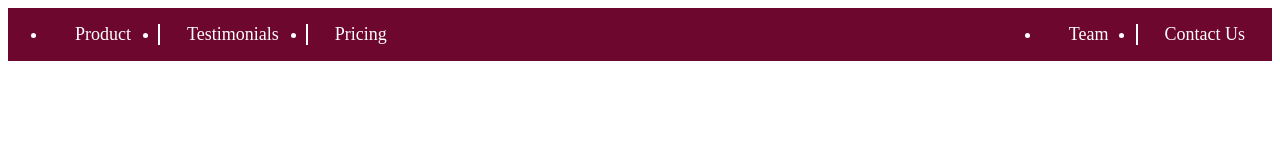
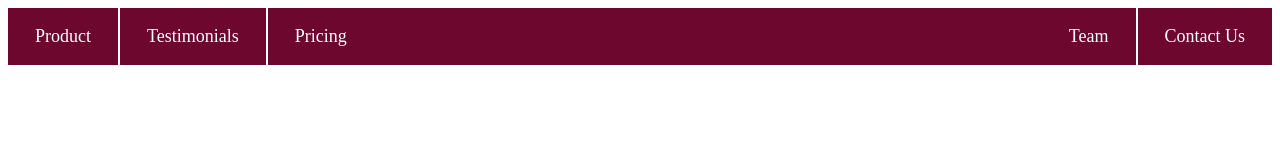
Before and after one commit to acciojob/navbar-nikhilpatel9, a website: page main.html in a window 1280 px wide. Drawn offline with Linux system fonts and the light colour scheme.

Commit message:
created a submission

```diff
--- a/styles.css
+++ b/styles.css
@@ -11,11 +11,13 @@
 }
 .navbar ul{
 	display:flex;
-
+	  list-style: none;
+  margin: 0;
+  padding: 0;
 }
 .navbar li{
 	font-size:18px;
-	padding-inline:27px;
+	 padding: 1em 1.5em;
 	  cursor: pointer;
 
 }
```
